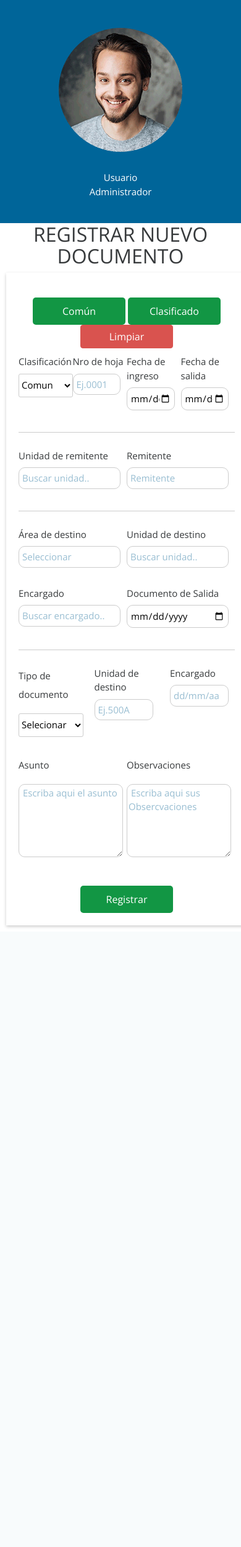
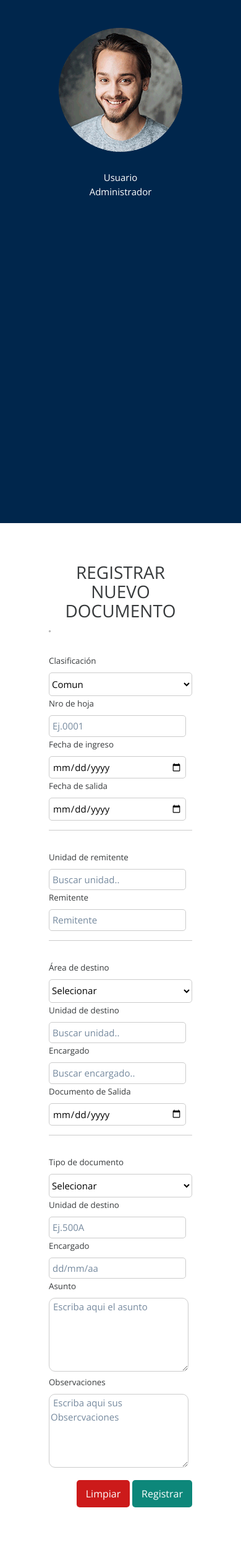
Before and after one commit to heygonzalocaira/logistics-project-PNP, a Django app: template ProyectoPNP/Tramite/templates/vistas/index.html in a window 390 px wide. Shown: that part at 62% size. Before the commit the page ends 1503 px from the top of that part, so only its background shows below. Run offline with Django 3.2, Linux system fonts and the light colour scheme; the template is opened without the code that fills it, so the values that code supplies are empty; the page is wider than the window, and the part outside it is not shown; some libraries are stand-ins or nearby versions.

Commit message:
Responsive forms and switch type document

```diff
--- a/ProyectoPNP/Tramite/static/css/style1.css
+++ b/ProyectoPNP/Tramite/static/css/style1.css
@@ -1,9 +1,26 @@
-
 body {
 	font-family: 'Open Sans', Helvetica, Arial, sans-serif;
 	font-size: 15px;
 	font-weight: 300;
-	overflow-x: hidden;
+	overflow-y: hidden;
+	width: 100vw;
+}
+
+@media (max-width: 768px) {
+	body {
+		overflow-y: scroll;
+	}
+}
+
+@media (min-width: 768px){
+
+	.right {
+		position: absolute;
+		top: 0;
+		bottom: 0;
+		right: 0;
+		overflow-y: scroll;
+	}
 }
 
 a, button { transition: all 0.3s ease; }
@@ -11,72 +28,54 @@ a:hover,
 a:focus {
 	text-decoration: none;
 	outline: none;
-}html, body {
-	min-height: 100%;
 }
 
-	.testbox {
-	display: flex;
-	justify-content: center;
-	align-items: center;
-	height: inherit;
-	padding: 3px;
+form, .content {
+	width: 100%;
+	padding: 4rem;
+	background: #fff;
 }
-	form {
-	width: 100%;
-	margin: 10px 10px 10px 10px;
-	padding: 20px;
-	background: #fff;
-	box-shadow: 0 2px 5px #ccc;
+
+input, select, textarea {
+	border: 1px solid #ccc;
+	border-radius: 5px;
 }
-	input, select, textarea {
-	margin-bottom: 10px;
-	border: 1px solid #ccc;
-	border-radius: 3px;
-	}
+
 input {
 	width: calc(100% - 10px);
 	padding: 5px;
 }
+
 select {
 	width: 100%;
 	padding: 7px 0;
 	background: transparent;
 }
+
 textarea {
 	width: calc(100% - 6px);
 }
-	.item {
-	position: relative;
-	margin: 10px 0;
 
+input:hover, select:hover, textarea:hover {
+	box-shadow: 0 0 2px 0 #a4adb3;
 }
 
-	.item:hover p, .item:hover i {
-	color: #095484;
-	}
-	input:hover, select:hover, textarea:hover {
-	box-shadow: 0 0 5px 0 #a4adb3;
-	}
-	.btn-block {
-	margin-top: 20px;
-	text-align: center;
-	}
 button {
-	width: 150px;
-	padding: 10px;
+	padding: 10px 15px 10px 15px;
 	border: none;
 	-webkit-border-radius: 5px;
 	-moz-border-radius: 5px;
 	border-radius: 5px;
-	background-color: #129644;
+	background-color: #0D877A;
 	font-size: 16px;
 	color: #fff;
 	cursor: pointer;
 }
+
 button:hover {
 	background-color: #4cbd2a;
 }
+
 @media (min-width: 568px) {
 	.name-item, .city-item {
 		display: flex;
@@ -98,6 +97,18 @@ hr {
 	margin: 1em 0;
 	padding: 0;
 }
+
+label {
+	font-size: 10pt;
+}
+.red-button {
+	background-color: #CC1A1A;
+}
+
+.group {
+	padding: 15px 0px 0px 0px;
+}
+
 .dash{
 	border: 1px solid white;
 	margin: 1em ;
@@ -105,55 +116,22 @@ hr {
 	height: 0px;
 
 }
-.inputBorder{
-	border-radius: 10px;
+.input-border{
+	border-radius: 5px;
 }
-.inputBorder2{
-	width: 20em;
-	border-radius: 10px;
-	margin:10px 50px;
 
-}
 .textBorder{
 	border-radius: 10px;
 }
-.colums4 {
-	display:flex;
-	justify-content:space-between;
-	flex-direction:row;
-	flex-wrap:wrap;
-	}
-.colums4 div {
-	width:25%;
-	}
 
-.colums2 {
-	display:flex;
-	justify-content:space-between;
-	flex-direction:row;
-	flex-wrap:wrap;
-	}
-.colums2 div {
-	width:50%;
-	}
-.colums3 {
-	display:flex;
-	justify-content:space-between;
-	flex-direction:row;
-	flex-wrap:wrap;
-}
-.colums3 div {
-	width:30%;
-}
-.row { display: block; }
-.tm-left-right-container { width: 100%; }
 
 .tm-blue-bg {
-	background-color: #006599;
+	height: 100vh;
+	background-color: #00264C;
 	color: white;
 }
 
-.tm-blue-text {	color: #006599; }
+.tm-blue-text {	color: #00264C; }
 .tm-blue-bg a {	color: white; }
 
 .tm-site-name {
@@ -181,23 +159,8 @@ hr {
 .tm-margin-b-30 { margin-bottom: 30px; }
 p { line-height: 2; }
 
-.tm-button {
-	background-color: #006599;
-	border: none;
-	color: white;
-	cursor: pointer;
-	display: inline-block;
-	font-size: 1.4rem;
-	padding: 18px 35px;
-}
-
-.tm-button-wide { padding: 18px 40px; }
-
-.tm-button:hover,
-.tm-button:active,
-.tm-button:focus {
-	background-color: #2790c6;
-	color: white;
+.btn-block {
+	padding-top: 15px;
 }
 
 .tm-nav-item:hover a,
@@ -237,31 +200,31 @@ p { line-height: 2; }
 .tm-contact-right { margin-top: 40px; }
 
 .form-control {
-	border-color: #0a6697;
+	border-color: #00264C;
 	border-radius: 0;
-	color: #4286ab;
+	color: #00264C;
 	font-family: 'Open Sans', Helvetica, Arial, sans-serif;
 	font-size: 1.3rem;
 }
 
 input::-webkit-input-placeholder,
 textarea::-webkit-input-placeholder {
-	color: #4286ab !important;
+	color: #00264C !important;
 }
 
 input:-moz-placeholder,
 textarea:-moz-placeholder { /* Firefox 18- */
-	color: #4286ab !important;
+	color: #00264C !important;
 }
 
 input::-moz-placeholder,
 textarea::-moz-placeholder {  /* Firefox 19+ */
-	color: #4286ab !important;
+	color: #00264C !important;
 }
 
 input:-ms-input-placeholder,
 textarea:-ms-input-placeholder {
-	color: #4286ab !important;
+	color: #00264C !important;
 }
 
 .tm-contact-right {	padding-left: 15px; }
@@ -311,6 +280,72 @@ textarea:-ms-input-placeholder {
 	.tm-site-name {
 	    font-size: 3.3rem;
 	    margin-top: 30px;
+	}
+
+	.switch {
+		position: relative;
+		display: inline-block;
+		width: 150px;
+		height: 34px;
+	  }
+
+	  .switch input {display:none;}
+
+	  .slider {
+		position: absolute;
+		cursor: pointer;
+		top: 0;
+		left: 0;
+		right: 0;
+		bottom: 0;
+		background-color: #0D877A;
+		-webkit-transition: .4s;
+		transition: .4s;
+		 border-radius: 34px;
+	  }
+
+	  .slider:before {
+		position: absolute;
+		content: "";
+		height: 26px;
+		width: 26px;
+		left: 4px;
+		bottom: 4px;
+		background-color: white;
+		-webkit-transition: .4s;
+		transition: .4s;
+		border-radius: 50%;
+	  }
+
+	  input:checked + .slider {
+		background-color: #00264C;
+	  }
+
+	  input:focus + .slider {
+		box-shadow: 0 0 1px #2196F3;
+	  }
+
+	  input:checked + .slider:before {
+		-webkit-transform: translateX(26px);
+		-ms-transform: translateX(26px);
+		transform: translateX(115px);
+	  }
+
+	  .slider:after
+	  {
+	   content:'Clasificado';
+	   color: white;
+	   display: block;
+	   position: absolute;
+	   transform: translate(-50%,-50%);
+	   top: 50%;
+	   left: 50%;
+	   font-size: 14px;
+	  }
+
+	  input:checked + .slider:after
+	  {
+		content:'Común';
 	  }
 
 	.tm-logo-div {
--- a/ProyectoPNP/Tramite/templates/vistas/index.html
+++ b/ProyectoPNP/Tramite/templates/vistas/index.html
@@ -23,10 +23,8 @@
 {% endblock %}
 
 {% block content %}
-    <div class="container">
-        <div class="row">
-            <div class="tm-left-right-container">
-                <div class="tm-blue-bg tm-left-column">
+    <div class="tm-left-right">
+        <div class="tm-blue-bg col-md-3 left">
             <div class="tm-logo-div text-xs-center">
                 <img src="{% static 'img/profile.png' %}" >
                 <div class="tm-logo-div2 text-xs-center">
@@ -52,72 +50,77 @@
             </nav>
         </div>
 
-                <div class="tm-right-column">
+        <div class="col-md-9 right">
+            <form method="POST" id="Form_add_registro">
+                <h3 align="center">REGISTRAR NUEVO DOCUMENTO</h3>
+                {% csrf_token %}
                 <div>
-                        <h2 align="center">REGISTRAR NUEVO DOCUMENTO</h2>
-
-                        <form method="POST" id="Form_add_registro">
-                            {% csrf_token %}
-                            <div class="btn-block"  align="tm-left-right-container">
-                                <button type="submit">Común</button>
-                                <button type="submit">Clasificado</button>
-                                <button type="button" class="btn btn-danger" onclick="limpiarForm()">Limpiar</button>
+                    <label class="switch">
+                        <input type="checkbox" id="togBtn">
+                        <div class="slider round"></div>
+                    </label>
                 </div>
-                            <div class="colums4">
-                                <div class="item">
+                <div class="group row">
+                    <div class="col-md-3 item">
                         <label for="clasificacion_index">Clasificación</label>
                         <select name="clasificacion_index" id="clasificacion_index">
                             <option value="1">Comun </option>
                             <option value="2">Clasificado </option>
                         </select>
                     </div>
-                                <div class="item">
+                    <div class="col-md-3 item">
                         <label for="n_hoja_index">Nro de hoja</label>
                         <input class="inputBorder" id="n_hoja_index" type="number" name="n_hoja_index" placeholder="Ej.0001"/>
                     </div>
-                                <div class="item">
+                    <div class="col-md-3 item">
                         <label for="f_ingreso_index">Fecha de ingreso</label>
                         <input class="inputBorder" id="f_ingreso_index" type="date" name="f_ingreso_index" placeholder="dd/mm/aa" />
                     </div>
-                                <div class="item">
+                    <div class="col-md-3 item">
                         <label for="f_salida_index">Fecha de salida</label>
                         <input class="inputBorder" id="f_salida_index" type="date" name="f_salida_index" placeholder="dd/mm/aa"/>
                     </div>
                 </div>
                 <hr/>
-                            <div class="colums2">
-                                <div class="item">
+                <div class="group row">
+                    <div class="col-md-6 item">
                         <label for="u_remitente_index">Unidad de remitente</label>
                         <input class="inputBorder" id="u_remitente_index" type="text" name="u_remitente_index" placeholder="Buscar unidad.."/>
                     </div>
-                                <div class="item">
+                    <div class="col-md-6 item">
                         <label for="remitente_index">Remitente</label>
                         <input class="inputBorder" id="remitente_index" type="text" name="remitente_index" placeholder="Remitente"/>
                     </div>
                     </div>
                 <hr/>
-                              <div class="colums2">
-                                  <div class="item">
+                    <div class="group row">
+                        <div class="col-md-3 item">
                             <label for="a_destino_index">Área de destino</label>
-                                      <input class="inputBorder" id="a_destino_index" type="text" name="a_destino_index" placeholder="Seleccionar"/>
+                            <select>
+                                <option value="">Selecionar</option>
+                                <option value="A">Area A</option>
+                                <option value="B">Area B</option>
+                                <option value="C">Area C</option>
+                            </select>
                         </div>
-                                  <div class="item">
+                        <div class="col-md-3 item">
                             <label for="u_destino_index">Unidad de destino</label>
                             <input class="inputBorder" id="u_destino_index" type="text" name="u_destino_index" placeholder="Buscar unidad.."/>
                         </div>
-                                  <div class="item">
+                        <div class="col-md-3 item">
                             <label for="encargado_index">Encargado</label>
                             <input class="inputBorder" id="encargado_index" type="text" name="encargado_index" placeholder="Buscar encargado.." />
                         </div>
-                                  <div class="item">
+                        <div class="col-md-3 item">
                             <label for="d_salida_index">Documento de Salida</label>
                             <input class="inputBorder" id="d_salida_index" type="date" name="d_salida_index" placeholder="Documento de respuesta" />
                         </div>
                     </div>
                 <hr/>
-                            <div class="colums3">
-                                <div class="item">
-                                    <p>Tipo de documento</p>
+                <div class="group">
+                    <div class="row">
+                        <div class="col-md-4 item">
+                            <label>Tipo de documento</label>
                             <select>
                                 <option value="">Selecionar</option>
                                 <option value="A">documento A</option>
@@ -125,32 +128,32 @@
                                 <option value="C">documento C</option>
                             </select>
                         </div>
-                                <div class="item">
+                        <div class="col-md-4 item">
                             <label for="u_destino_2">Unidad de destino</label>
                             <input class="inputBorder" id="u_destino_2" type="text" name="u_destino_2" placeholder="Ej.500A"/>
                         </div>
-                                <div class="item">
+                        <div class="col-md-4 item">
                             <label for="encargado_2">Encargado</label>
                             <input class="inputBorder" id="encargado_2" type="text" name="encargado_2" placeholder="dd/mm/aa"/>
                         </div>
                     </div>
-                            <div class="colums2">
-                                <div class="item">
-                                    <p>Asunto</p>
+                    <div class="row">
+                        <div class="col-md-6 item">
+                            <label>Asunto</label>
                             <textarea class="textBorder" id="t_asunto" rows="5" placeholder=" Escriba aqui el asunto"></textarea>
                         </div>
-                                <div class="item">
-                                    <p>Observaciones</p>
+                        <div class="col-md-6 item">
+                            <label>Observaciones</label>
                             <textarea class="textBorder" id="t_observaciones" rows="5" placeholder=" Escriba aqui sus Obsercvaciones"></textarea>
                         </div>
                     </div>
-                            <div class="btn-block"  align="tm-left-right-container">
+
+                </div>
+                <div class="btn-block"  align="end">
+                    <button type="button" class="red-button" onclick="limpiarForm()">Limpiar</button>
                     <button type="submit">Registrar</button>
                 </div>
             </form>
-                    </div>
-                </div>
-            </div>
         </div>
     </div>
 
```
Also changed, not shown: other parts of ProyectoPNP/Tramite/static/css/style1.css (+8 -7 lines), ProyectoPNP/Tramite/templates/vistas/historial.html (+3 -14 lines), ProyectoPNP/Tramite/templates/vistas/reportes.html (+18 -22 lines). Lines whose indentation alone changed are shown as unchanged.
